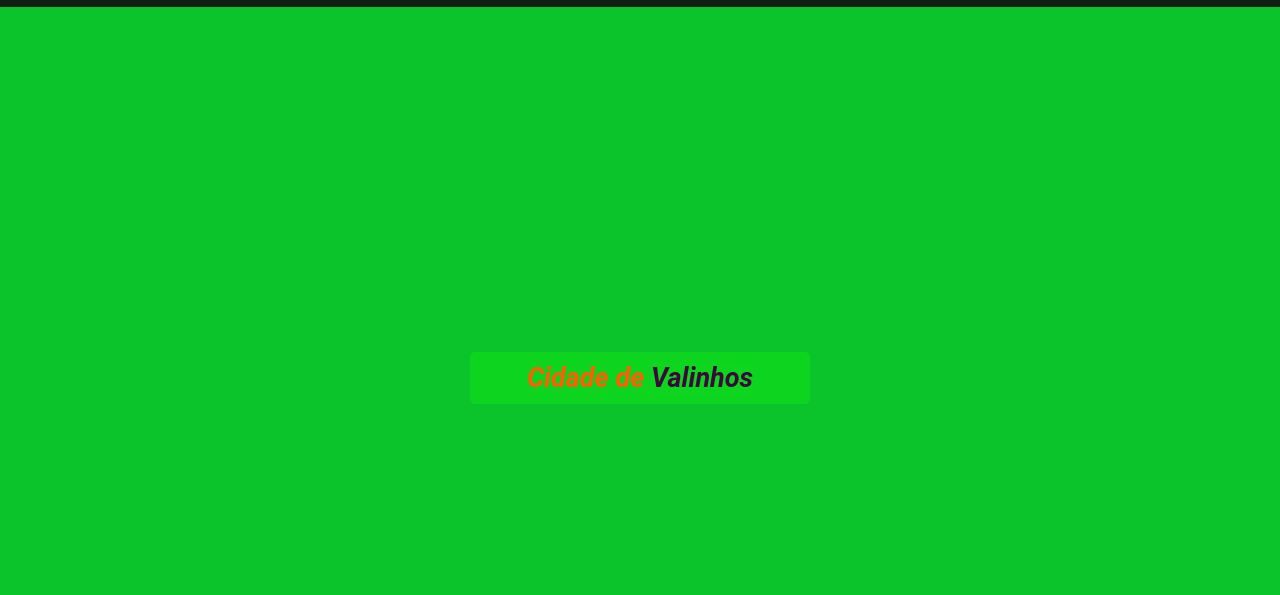
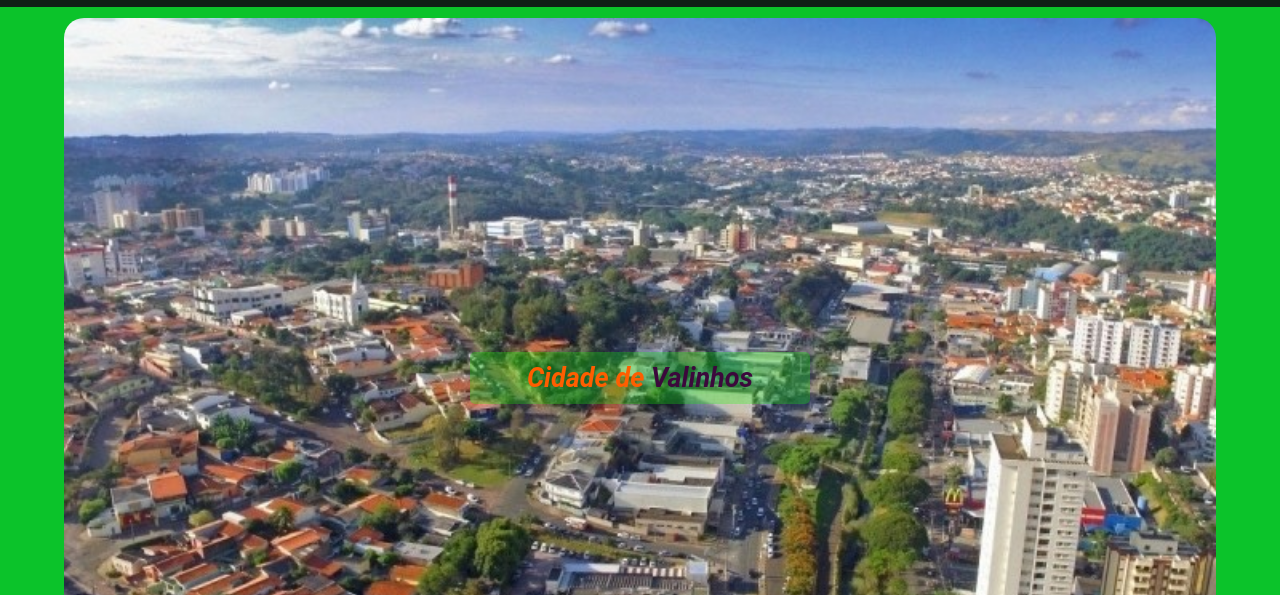
Before and after one commit to mthflashice/mthflashice.project, a plain HTML site: page index.html in a window 1280 px wide. Shown: the part 205-800 px from the top of the page. Drawn offline with Linux system fonts and the light colour scheme; the site is published under a folder, as on GitHub Pages, so addresses that start at the root find nothing.

Commit message:
Update styles.css

```diff
--- a/css/styles.css
+++ b/css/styles.css
@@ -71,7 +71,7 @@ header{
     height:90vh ;
     width:90% ;
 
-    background-image: url(/img/Valinhos.jpg);
+    background-image: url(../img/Valinhos.jpg);
     background-repeat: no-repeat;
     background-size: cover;
     border-radius: 20px;
```
